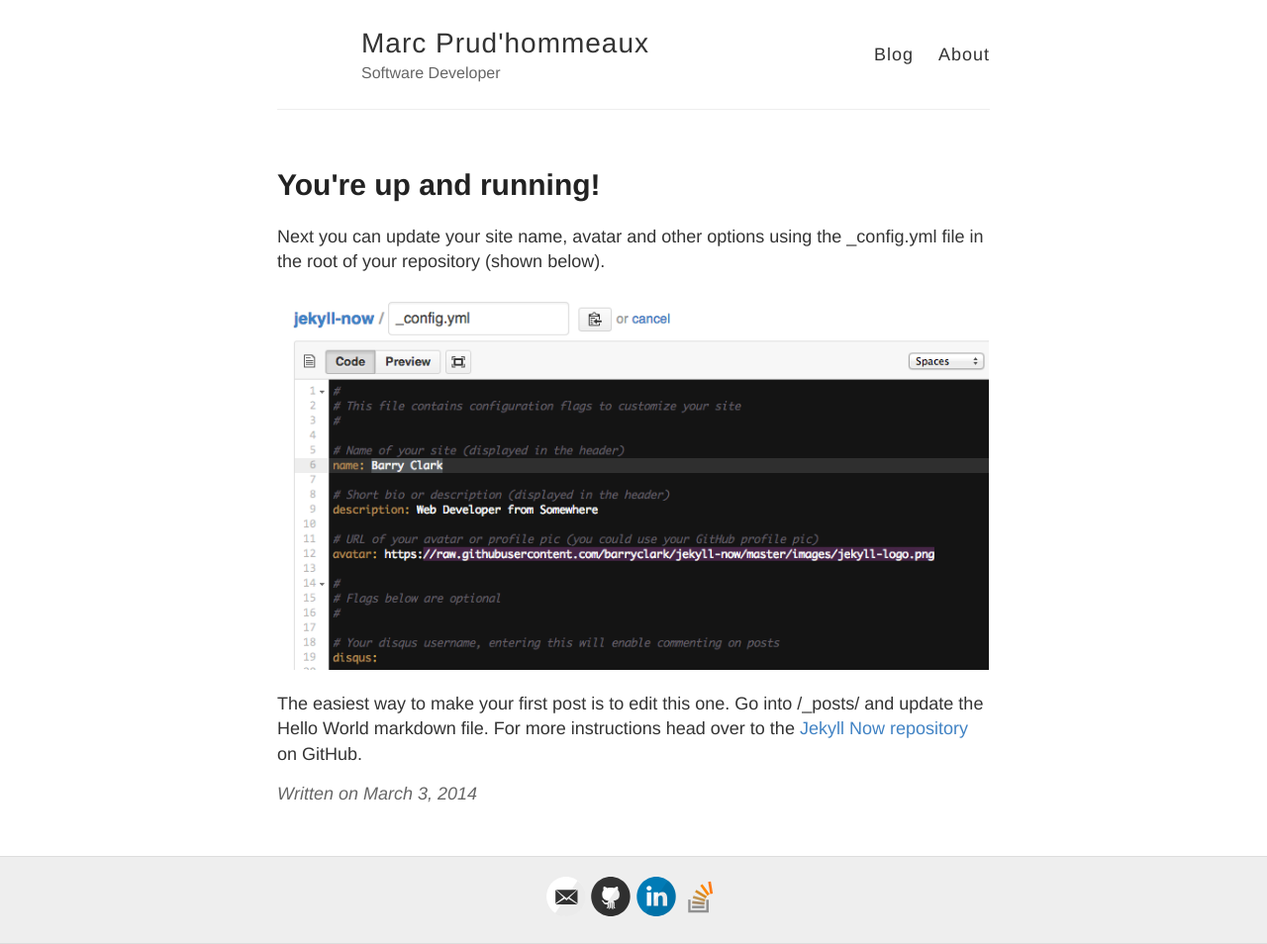
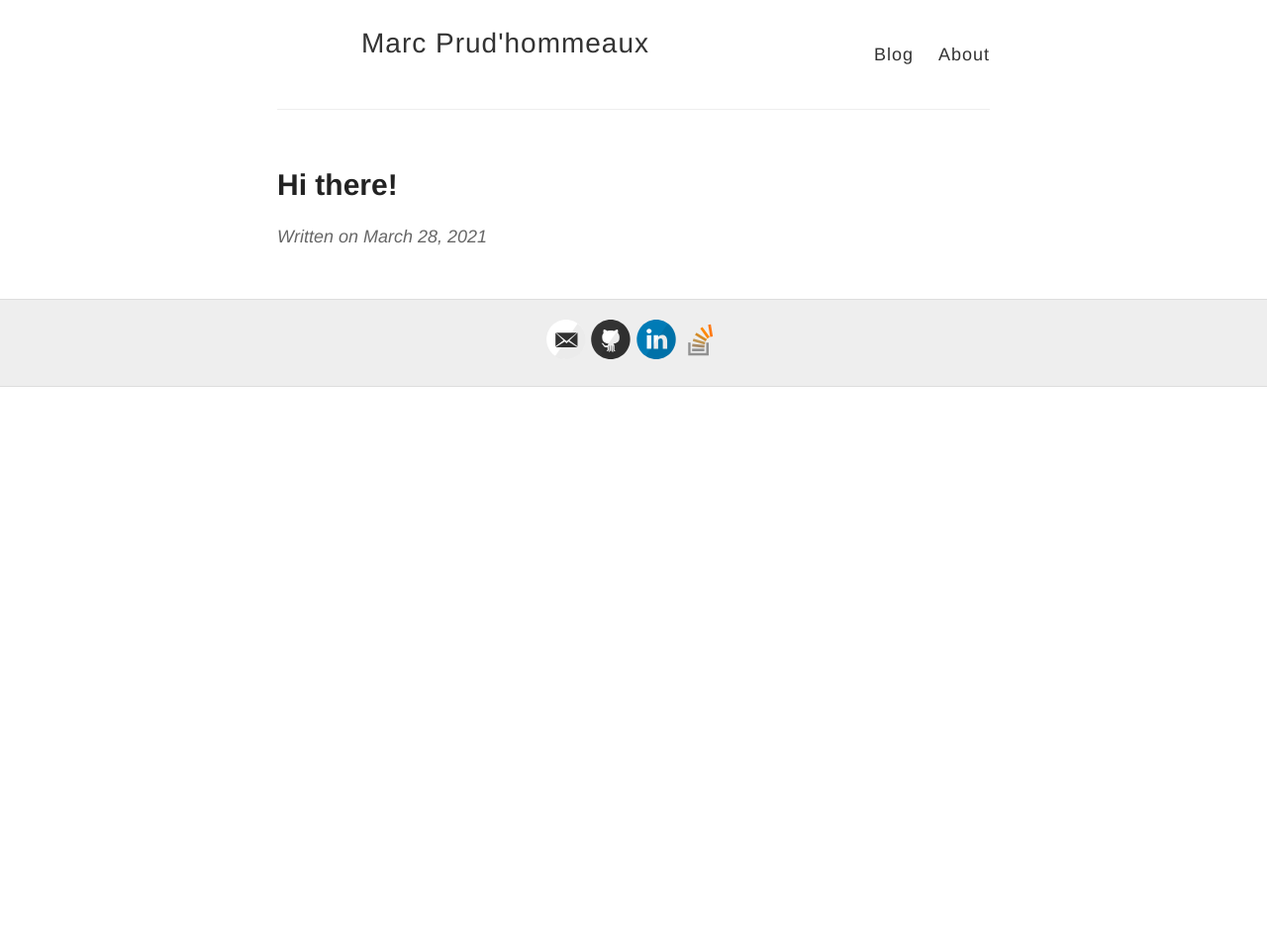
Before and after one commit to marcprux/marcprux.github.io, a Jekyll site: the page built from _posts/2021-03-28-Hello-World.md, in a window 1280 px wide. Shown: the whole page at 99% size. Built offline with Jekyll 4.4.1, drawn with Linux system fonts in a browser that asks for light colours; after the commit the page ends 900 px from its top, so only the background shows below that.

Commit message:
'chore: checkpoint'

```diff
--- a/_config.yml
+++ b/_config.yml
@@ -6,7 +6,7 @@
 name: Marc Prud'hommeaux
 
 # Short bio or description (displayed in the header)
-description: Software Developer
+#description: Software Developer
 
 # URL of your avatar or profile pic (you could use your GitHub profile pic)
 # avatar: https://raw.githubusercontent.com/marcprux/jekyll-now/master/images/jekyll-logo.png
--- a/_posts/2014-3-3-Hello-World.md
+++ /dev/null
@@ -1,10 +0,0 @@
----
-layout: post
-title: You're up and running!
----
-
-Next you can update your site name, avatar and other options using the _config.yml file in the root of your repository (shown below).
-
-![_config.yml]({{ site.baseurl }}/images/config.png)
-
-The easiest way to make your first post is to edit this one. Go into /_posts/ and update the Hello World markdown file. For more instructions head over to the [Jekyll Now repository](https://github.com/barryclark/jekyll-now) on GitHub.
--- /dev/null
+++ b/_posts/2021-03-28-Hello-World.md
@@ -0,0 +1,4 @@
+---
+layout: post
+title: Hi there!
+---
```
